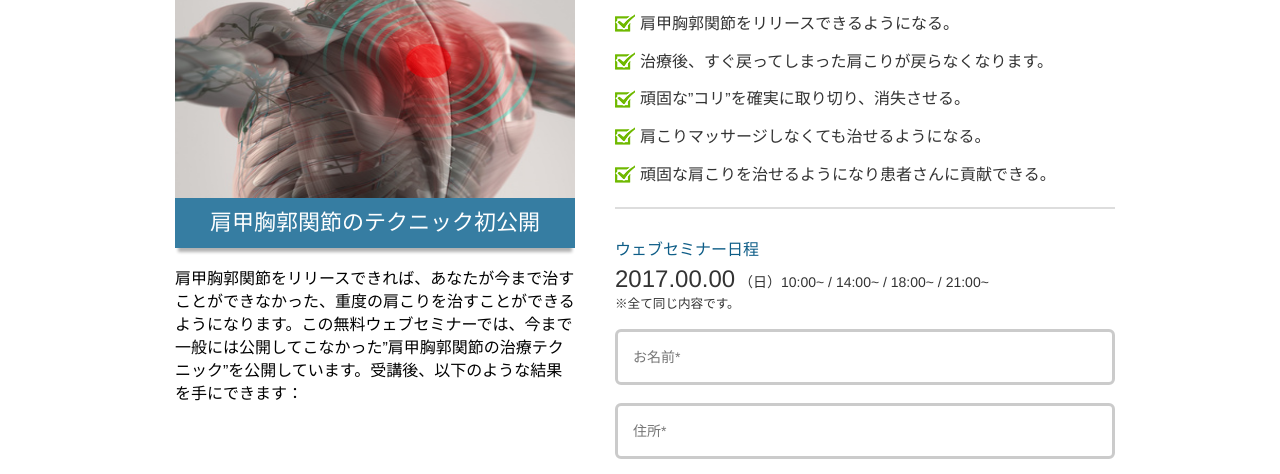
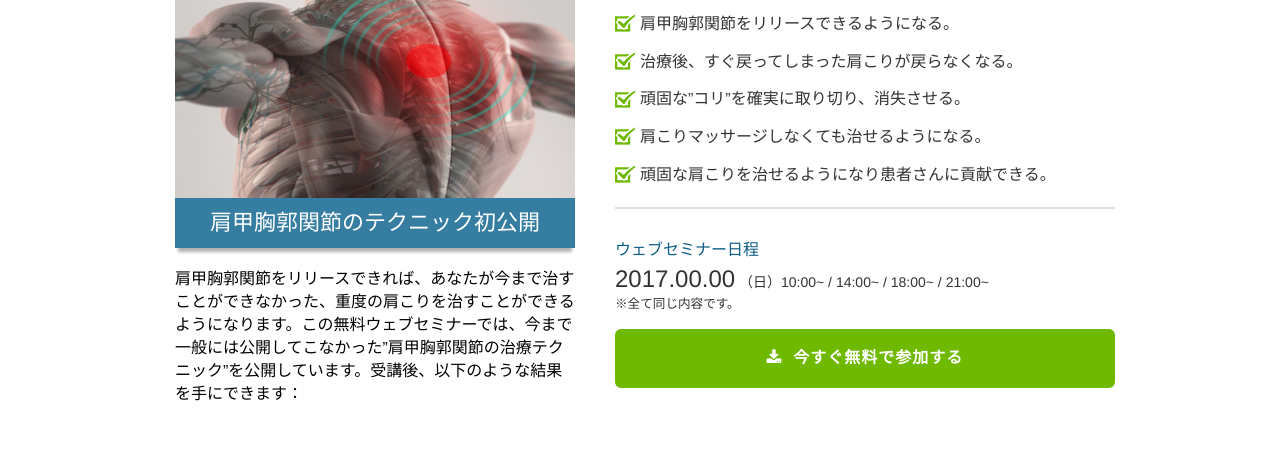
Before and after one commit to pomamura/jpn_totsu, a plain HTML site: page index.html in a window 1280 px wide. Shown: the part 324-798 px from the top of the page. Drawn offline with nearby package versions, Linux system fonts and the light colour scheme.

Commit message:
修正分

```diff
--- a/css/style_imamura.css
+++ b/css/style_imamura.css
@@ -65,6 +65,11 @@
       width: 300px;
       font-size: 17px;
   }
+}
+@media screen and (min-width: 993px) and (max-width: 1200px){
+    .jpra-banner-left2{
+      margin: 20px 0 0 0;
+   }
 }
 @media (max-width: 992px){
 	.jpra-banner-left2{
@@ -143,3 +148,31 @@
         padding: 3px;
     }
 }
+
+/*20170525追記　フォームリンクのボタン修正*/
+.top-form button:hover {
+    border: 4px solid #0e5b85;
+    background: #0e5b85;
+    transition: 0.5s all;
+    -webkit-transition: 0.5s all;
+    -o-transition: 0.5s all;
+    -moz-transition: 0.5s all;
+    -ms-transition: 0.5s all;
+}
+.top-form button{
+    width: 100%;
+    border: 4px solid #6fb900;
+    color: #fff;
+    font-size: 16px;
+    font-weight: 600;
+    padding: 14px 0;
+    text-decoration: none;
+    text-align: center;
+    letter-spacing: 1px;
+    background: #6fb900;
+    border-radius: 6px;
+    -moz-border-radius: 6px;
+    -webkit-border-radius: 6px;
+    -o-border-radius: 6px;
+    -ms-border-radius: 6px;
+}
--- a/index.html
+++ b/index.html
@@ -132,7 +132,7 @@ jQuery(function($) {
        <div class="grid2">
           <ul>
           <li><img src="images/check-box.png" alt="check">肩甲胸郭関節をリリースできるようになる。</li>
-          <li><img src="images/check-box.png" alt="check">治療後、すぐ戻ってしまった肩こりが戻らなくなります。</li>
+          <li><img src="images/check-box.png" alt="check">治療後、すぐ戻ってしまった肩こりが戻らなくなる。</li>
           <li><img src="images/check-box.png" alt="check">頑固な”コリ”を確実に取り切り、消失させる。</li>
           <li><img src="images/check-box.png" alt="check">肩こりマッサージしなくても治せるようになる。</li>
           <li><img src="images/check-box.png" alt="check">頑固な肩こりを治せるようになり患者さんに貢献できる。</li>
@@ -147,18 +147,10 @@ jQuery(function($) {
      <div class="clearfix"> </div>
      <div class="grid4 top-form">
       <!--<p><i class="fa fa-download" aria-hidden="true"></i>E-mail,</p>-->
-      <form action="https://mm.jcity.com/MM_PublicSubscribeProc.cfm" method="post">
-        <input type="hidden" name="UserID" value="shogo">
-        <input type="hidden" name="MagazineID" value="46">
-        <input type="hidden" name="NoConfirm" value="1">
-        <input type="hidden" name="HTMLMail" value="1">
-
-        <input type="text" name="Name" placeholder="お名前*" required>
-        <input type="text" name="Address" placeholder="住所*" required>
-        <input type="text" name="sEmail" placeholder="メールアドレス*" required>
-        <button type='submit'><i class='fa fa-download'></i>&nbsp;&nbsp;今すぐ参加する</button>
+      <a href="https://business.form-mailer.jp/fms/6bbd695645758" target="_blank">
+        <button><i class='fa fa-download'></i>&nbsp;&nbsp;今すぐ無料で参加する</button>
+      </a>
         <!--<input type="submit" class="btn-1" value="\f019 今すぐ参加する">-->
-      </form>
     </div>
   </div>
 </div>
```
